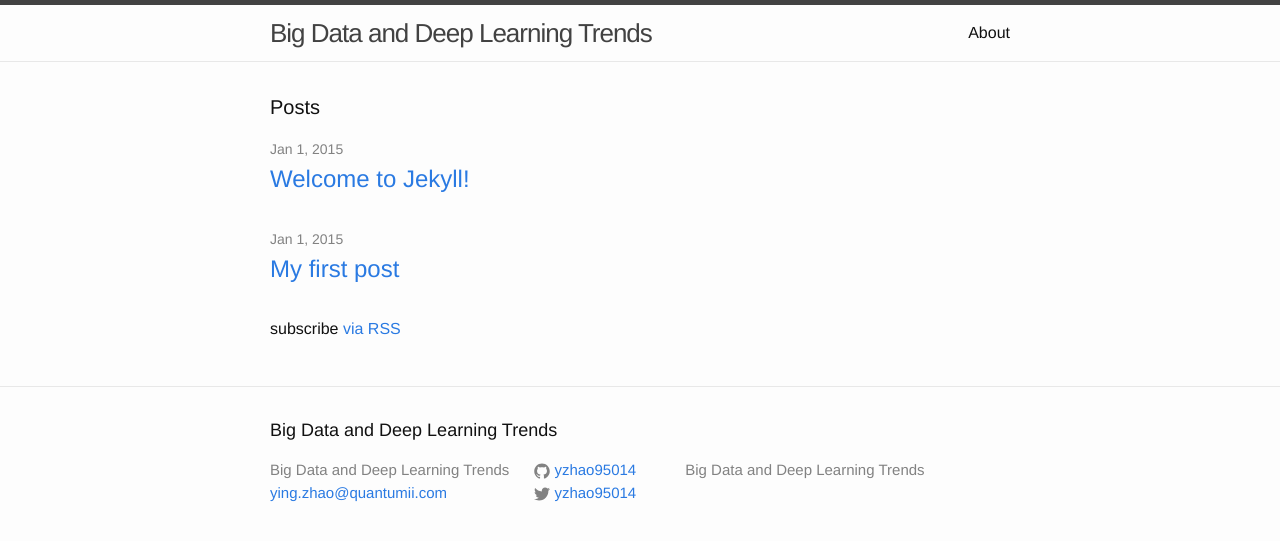
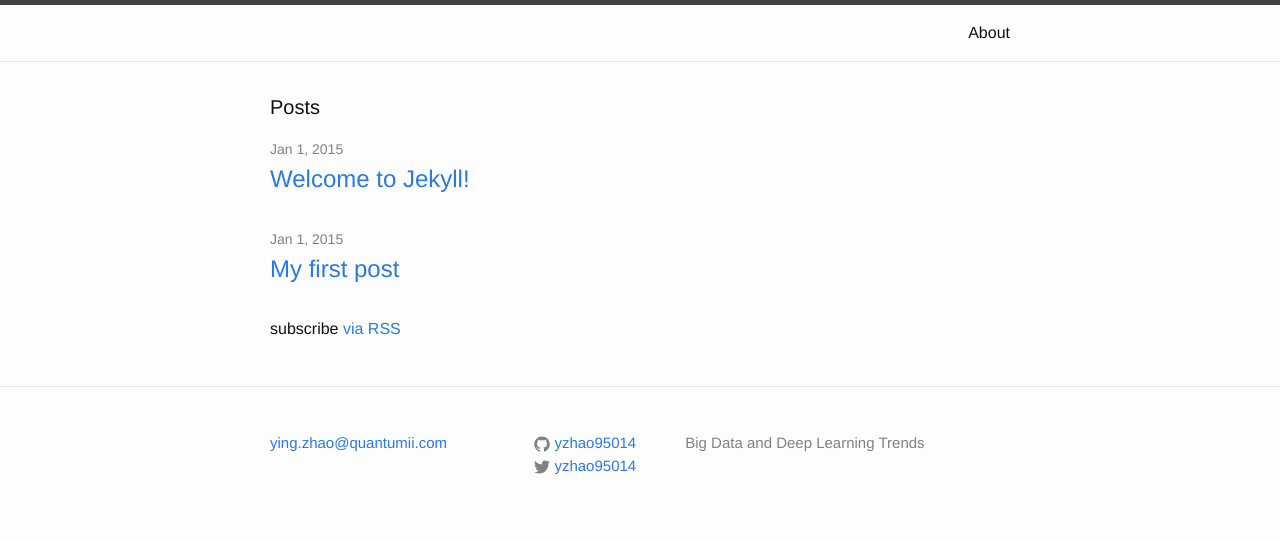
Before and after one commit to thetophu/thetophu.github.io, a Jekyll site: the page built from index.html, in a window 1280 px wide. Shown: the top 541 px of the page. Built offline with Jekyll 4.4.1, drawn with Linux system fonts in a browser that asks for light colours.

Commit message:
Update _config.yml
no title

```diff
--- a/_config.yml
+++ b/_config.yml
@@ -1,5 +1,5 @@
 # Site settings
-title: Big Data and Deep Learning Trends
+title:
 highlighter: false
 email: ying.zhao@quantumii.com
 description: > #
```
